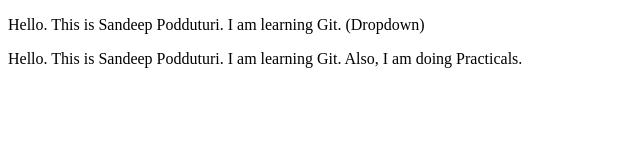
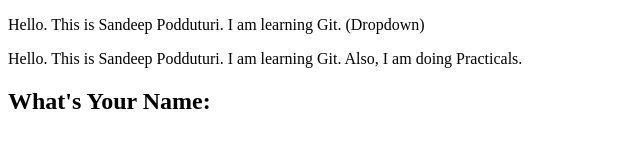
Before and after one commit to Sandeepp6860/GitHub-Demo, a plain HTML site: page index.html in a window 1280 px wide. Shown: the whole page, without its empty margins (0-640 px from the left). Drawn offline with Linux system fonts and the light colour scheme.

Commit message:
Add h2 tag

```diff
--- a/index.html
+++ b/index.html
@@ -8,5 +8,6 @@
 <body>
     <p>Hello. This is Sandeep Podduturi. I am learning Git. (Dropdown)</p>
     <p>Hello. This is Sandeep Podduturi. I am learning Git. Also, I am doing Practicals.</p>
+    <h2>What's Your Name:</h2>
 </body>
 </html>
```
